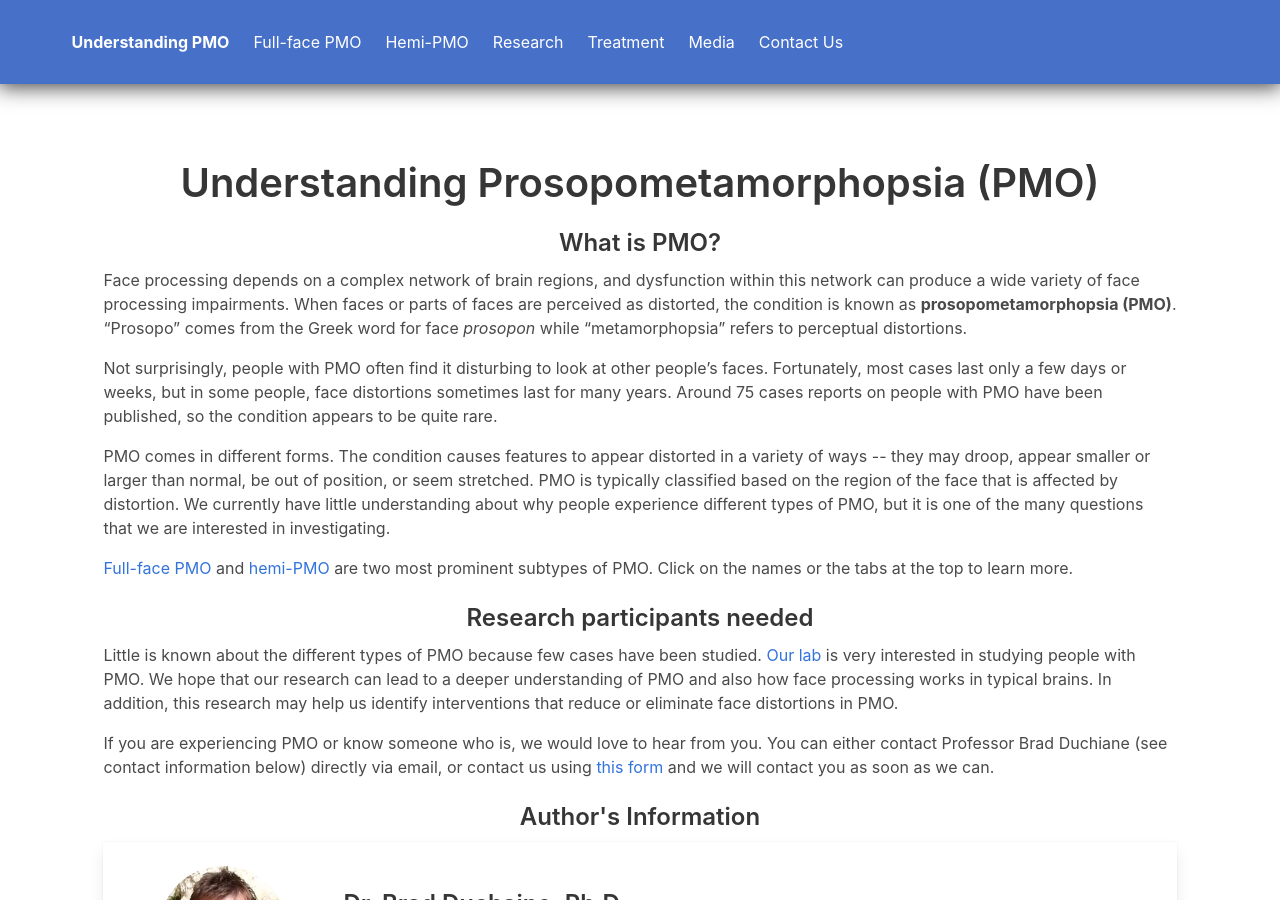
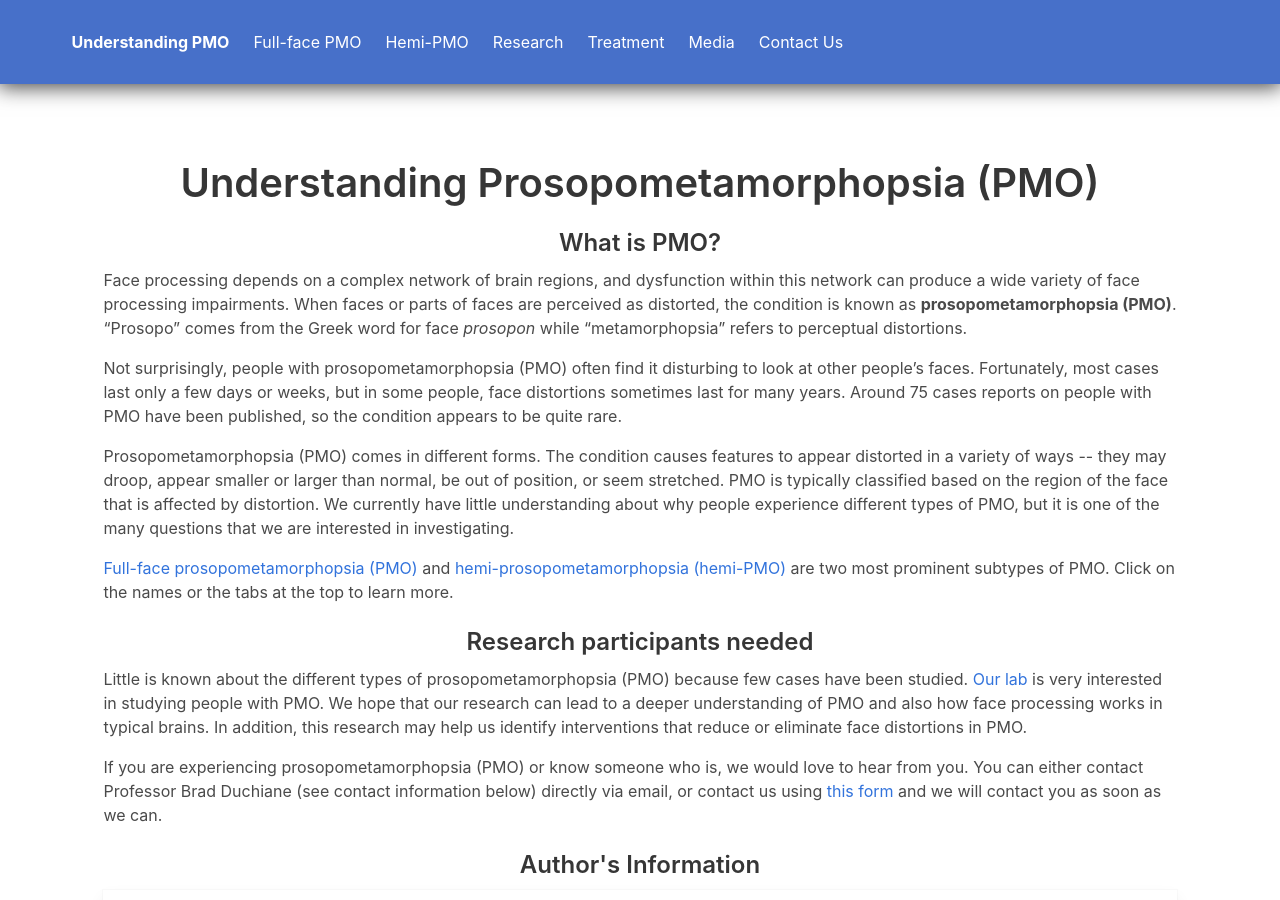
Before and after one commit to ryezyy11/hemiPMO.org, a Jekyll site: the page built from index.html, in a window 1280 px wide and 900 px high. Built offline with Jekyll 4.4.1, drawn with Linux system fonts in a browser that asks for light colours.

Commit message:
Reworded Index
PMO -> prosopometamorphopsia (PMO)

```diff
--- a/index.html
+++ b/index.html
@@ -16,22 +16,22 @@ permalink: /
                 Face processing depends on a complex network of brain regions, and dysfunction within this network can produce a wide variety of face processing impairments. When faces or parts of faces are perceived as distorted, the condition is known as <b>prosopometamorphopsia (PMO)</b>. “Prosopo” comes from the Greek word for face <em>prosopon</em> while “metamorphopsia” refers to perceptual distortions.
             </p>
             <p>
-                Not surprisingly, people with PMO often find it disturbing to look at other people’s faces. Fortunately, most cases last only a few days or weeks, but in some people, face distortions sometimes last for many years. Around 75 cases reports on people with PMO have been published, so the condition appears to be quite rare.
+                Not surprisingly, people with prosopometamorphopsia (PMO) often find it disturbing to look at other people’s faces. Fortunately, most cases last only a few days or weeks, but in some people, face distortions sometimes last for many years. Around 75 cases reports on people with PMO have been published, so the condition appears to be quite rare.
             </p>
             <p>
-                PMO comes in different forms. The condition causes features to appear distorted in a variety of ways -- they may droop, appear smaller or larger than normal, be out of position, or seem stretched. PMO is typically classified based on the region of the face that is affected by distortion.  We currently have little understanding about why people experience different types of PMO, but it is one of the many questions that we are interested in investigating.
+                Prosopometamorphopsia (PMO) comes in different forms. The condition causes features to appear distorted in a variety of ways -- they may droop, appear smaller or larger than normal, be out of position, or seem stretched. PMO is typically classified based on the region of the face that is affected by distortion.  We currently have little understanding about why people experience different types of PMO, but it is one of the many questions that we are interested in investigating.
             </p>
             <p>
-                <a href="/subtypes/">Full-face PMO</a> and <a href="/hemipmo/">hemi-PMO</a>  are two most prominent subtypes of PMO. Click on the names or the tabs at the top to learn more.
+                <a href="/subtypes/">Full-face prosopometamorphopsia (PMO)</a> and <a href="/hemipmo/">hemi-prosopometamorphopsia (hemi-PMO)</a>  are two most prominent subtypes of PMO. Click on the names or the tabs at the top to learn more.
             </p>
         </article>
         <article class="content">
             <h2 id="S_Participants" class="title is-4">Research participants needed</h2>
             <p>
-                Little is known about the different types of PMO because few cases have been studied. <a href="https://lab.faceblind.org">Our lab</a> is very interested in studying people with PMO. We hope that our research can lead to a deeper understanding of PMO and also how face processing works in typical brains. In addition, this research may help us identify interventions that reduce or eliminate face distortions in PMO.
+                Little is known about the different types of prosopometamorphopsia (PMO) because few cases have been studied. <a href="https://lab.faceblind.org">Our lab</a> is very interested in studying people with PMO. We hope that our research can lead to a deeper understanding of PMO and also how face processing works in typical brains. In addition, this research may help us identify interventions that reduce or eliminate face distortions in PMO.
             </p>
             <p>
-                If you are experiencing PMO or know someone who is, we would love to hear from you. You can either contact Professor Brad Duchiane (see contact information below) directly via email, or contact us using <a href="/contact/">this form</a> and we will contact you as soon as we can.
+                If you are experiencing prosopometamorphopsia (PMO) or know someone who is, we would love to hear from you. You can either contact Professor Brad Duchiane (see contact information below) directly via email, or contact us using <a href="/contact/">this form</a> and we will contact you as soon as we can.
             </p>
         </article>
 
```
Also changed, not shown: 2 other files.
